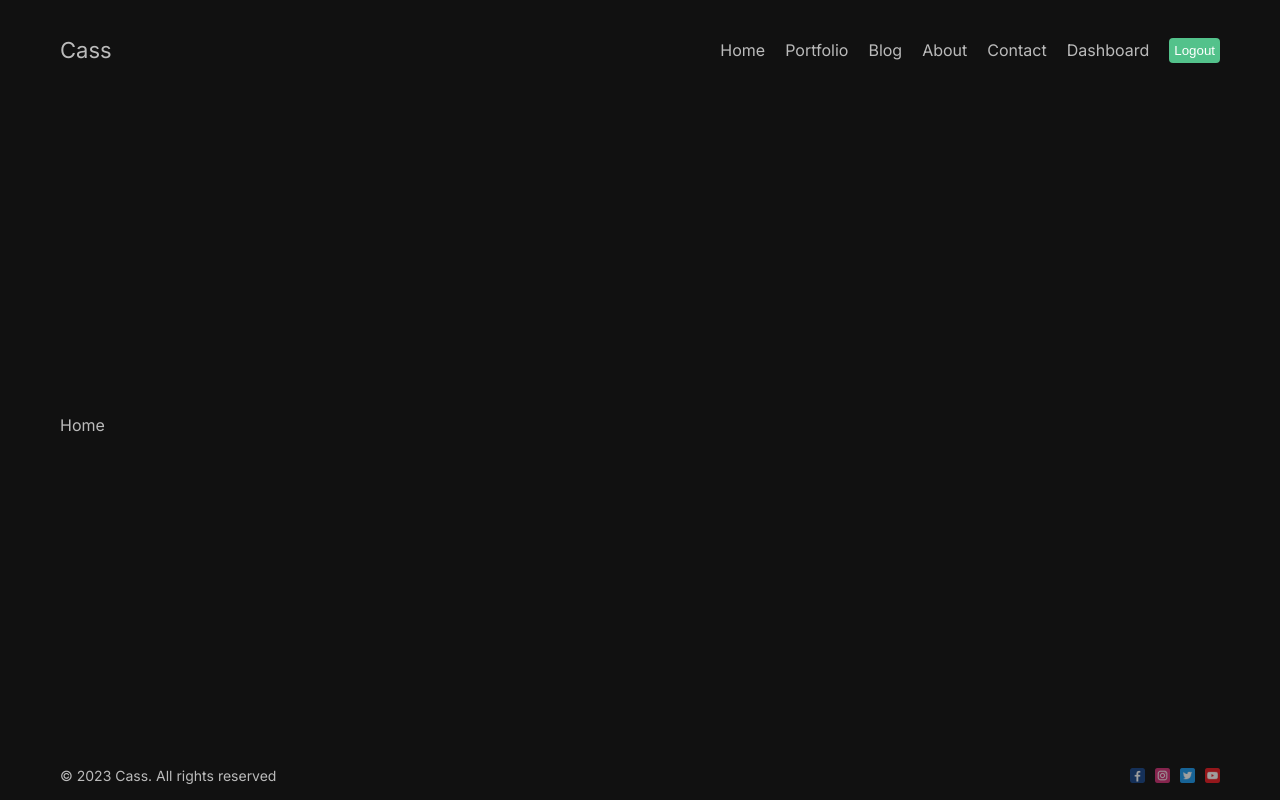
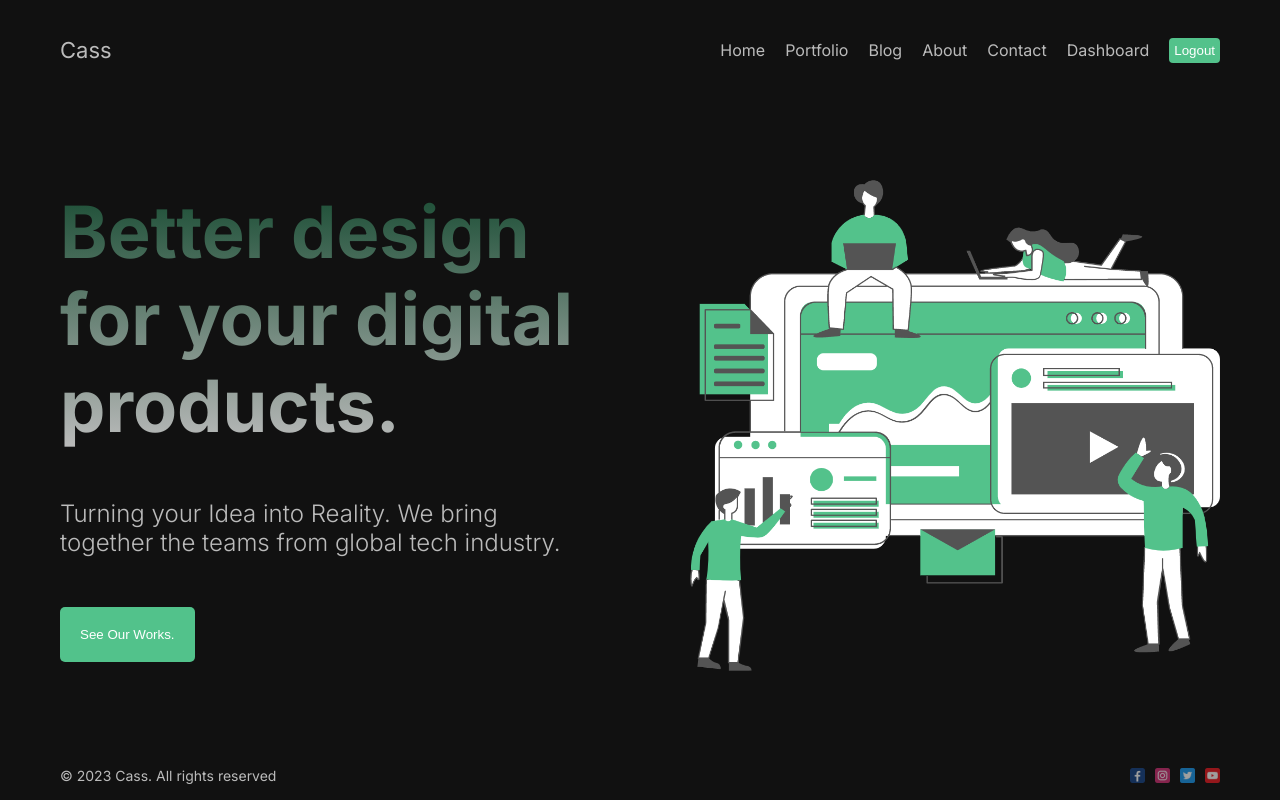
Before and after one commit to CassRamos/next_app, a Next.js app: page / in a window 1280 px wide. Built offline with nearby package versions, Linux system fonts and the light colour scheme.

Commit message:
styling home page

```diff
--- a/next.config.js
+++ b/next.config.js
@@ -1,4 +1,8 @@
 /** @type {import('next').NextConfig} */
-const nextConfig = {}
+const nextConfig = {
+  images: {
+    domains: ["images.pexels.com"],
+  },
+};
 
-module.exports = nextConfig
+module.exports = nextConfig;
--- a/src/app/page.jsx
+++ b/src/app/page.jsx
@@ -1,8 +1,24 @@
 import Image from 'next/image'
 import styles from './page.module.css'
+import hero from "public/hero.png"
 
 export default function Home() {
   return (
-    <div>Home</div>
+    <div className={styles.container}>
+      <div className={styles.item}>
+        <h1 className={styles.title}>
+          Better design for your digital products.
+        </h1>
+        <p className={styles.desc}>
+          Turning your Idea into Reality. We bring together the teams from global tech industry.
+        </p>
+        <button className={styles.button}>
+          See Our Works.
+        </button>
+      </div>
+      <div className={styles.item}>
+        <Image src={hero} alt="" className={styles.img} />
+      </div>
+    </div>
   )
 }
--- a/src/app/page.module.css
+++ b/src/app/page.module.css
@@ -1,229 +1,56 @@
-.main {
+.container {
+  display: flex;
+  align-items: center;
+  gap: 100px;
+}
+
+.item {
+  flex: 1;
   display: flex;
   flex-direction: column;
-  justify-content: space-between;
-  align-items: center;
-  padding: 6rem;
-  min-height: 100vh;
+  gap: 50px;
 }
 
-.description {
-  display: inherit;
-  justify-content: inherit;
-  align-items: inherit;
-  font-size: 0.85rem;
-  max-width: var(--max-width);
-  width: 100%;
-  z-index: 2;
-  font-family: var(--font-mono);
+.title {
+  font-size: 72px;
+  background: linear-gradient(to bottom, #194c33, #bbb);
+  -webkit-background-clip: text;
+  -webkit-text-fill-color: transparent;
 }
 
-.description a {
-  display: flex;
-  justify-content: center;
-  align-items: center;
-  gap: 0.5rem;
+.img {
+  width: 100%;
+  height: 500px;
+  object-fit: cover;
 }
 
-.description p {
-  position: relative;
-  margin: 0;
-  padding: 1rem;
-  background-color: rgba(var(--callout-rgb), 0.5);
-  border: 1px solid rgba(var(--callout-border-rgb), 0.3);
-  border-radius: var(--border-radius);
+.desc {
+  font-size: 24px;
+  font-weight: 300;
 }
 
-.code {
-  font-weight: 700;
-  font-family: var(--font-mono);
+.button {
+  padding: 20px;
+  cursor: pointer;
+  background-color: #52c28b;
+  border: none;
+  border-radius: 5px;
+  width: max-content;
+  color: white;
 }
 
-.grid {
-  display: grid;
-  grid-template-columns: repeat(4, minmax(25%, auto));
-  max-width: 100%;
-  width: var(--max-width);
+.button:focus {
+  outline: none;
 }
 
-.card {
-  padding: 1rem 1.2rem;
-  border-radius: var(--border-radius);
-  background: rgba(var(--card-rgb), 0);
-  border: 1px solid rgba(var(--card-border-rgb), 0);
-  transition: background 200ms, border 200ms;
+.button:hover {
+  transition: all 0.6s ease-in-out;
+  background-image: linear-gradient(
+    to right,
+    #25aae1,
+    #40e495,
+    #30dd8a,
+    #2bb673
+  );
+  box-shadow: 0 4px 15px 0 rgba(49, 196, 190, 0.75);
 }
-
-.card span {
-  display: inline-block;
-  transition: transform 200ms;
-}
-
-.card h2 {
-  font-weight: 600;
-  margin-bottom: 0.7rem;
-}
-
-.card p {
-  margin: 0;
-  opacity: 0.6;
-  font-size: 0.9rem;
-  line-height: 1.5;
-  max-width: 30ch;
-}
-
-.center {
-  display: flex;
-  justify-content: center;
-  align-items: center;
-  position: relative;
-  padding: 4rem 0;
-}
-
-.center::before {
-  background: var(--secondary-glow);
-  border-radius: 50%;
-  width: 480px;
-  height: 360px;
-  margin-left: -400px;
-}
-
-.center::after {
-  background: var(--primary-glow);
-  width: 240px;
-  height: 180px;
-  z-index: -1;
-}
-
-.center::before,
-.center::after {
-  content: '';
-  left: 50%;
-  position: absolute;
-  filter: blur(45px);
-  transform: translateZ(0);
-}
-
-.logo {
-  position: relative;
-}
-/* Enable hover only on non-touch devices */
-@media (hover: hover) and (pointer: fine) {
-  .card:hover {
-    background: rgba(var(--card-rgb), 0.1);
-    border: 1px solid rgba(var(--card-border-rgb), 0.15);
-  }
-
-  .card:hover span {
-    transform: translateX(4px);
-  }
-}
-
-@media (prefers-reduced-motion) {
-  .card:hover span {
-    transform: none;
-  }
-}
-
-/* Mobile */
-@media (max-width: 700px) {
-  .content {
-    padding: 4rem;
-  }
-
-  .grid {
-    grid-template-columns: 1fr;
-    margin-bottom: 120px;
-    max-width: 320px;
-    text-align: center;
-  }
-
-  .card {
-    padding: 1rem 2.5rem;
-  }
-
-  .card h2 {
-    margin-bottom: 0.5rem;
-  }
-
-  .center {
-    padding: 8rem 0 6rem;
-  }
-
-  .center::before {
-    transform: none;
-    height: 300px;
-  }
-
-  .description {
-    font-size: 0.8rem;
-  }
-
-  .description a {
-    padding: 1rem;
-  }
-
-  .description p,
-  .description div {
-    display: flex;
-    justify-content: center;
-    position: fixed;
-    width: 100%;
-  }
-
-  .description p {
-    align-items: center;
-    inset: 0 0 auto;
-    padding: 2rem 1rem 1.4rem;
-    border-radius: 0;
-    border: none;
-    border-bottom: 1px solid rgba(var(--callout-border-rgb), 0.25);
-    background: linear-gradient(
-      to bottom,
-      rgba(var(--background-start-rgb), 1),
-      rgba(var(--callout-rgb), 0.5)
-    );
-    background-clip: padding-box;
-    backdrop-filter: blur(24px);
-  }
-
-  .description div {
-    align-items: flex-end;
-    pointer-events: none;
-    inset: auto 0 0;
-    padding: 2rem;
-    height: 200px;
-    background: linear-gradient(
-      to bottom,
-      transparent 0%,
-      rgb(var(--background-end-rgb)) 40%
-    );
-    z-index: 1;
-  }
-}
-
-/* Tablet and Smaller Desktop */
-@media (min-width: 701px) and (max-width: 1120px) {
-  .grid {
-    grid-template-columns: repeat(2, 50%);
-  }
-}
-
-@media (prefers-color-scheme: dark) {
-  .vercelLogo {
-    filter: invert(1);
-  }
-
-  .logo {
-    filter: invert(1) drop-shadow(0 0 0.3rem #ffffff70);
-  }
-}
-
-@keyframes rotate {
-  from {
-    transform: rotate(360deg);
-  }
-  to {
-    transform: rotate(0deg);
-  }
-}
```
